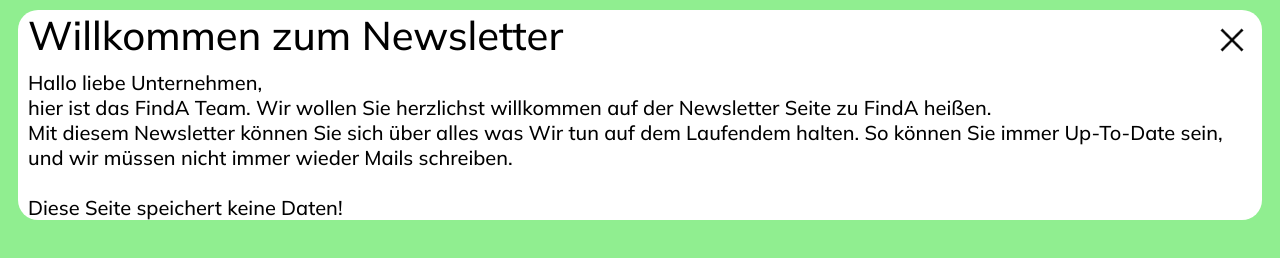
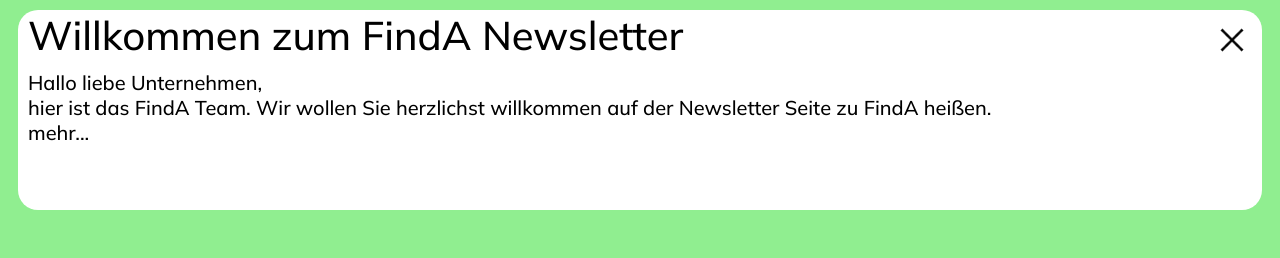
Before and after one commit to leontm-official/FindA-Unternehmens-Newsletter, a plain HTML site: page index.html in a window 1280 px wide. Drawn offline with Linux system fonts and the light colour scheme.

Commit message:
Änderungen an Text und Funktionen

```diff
--- a/index.html
+++ b/index.html
@@ -11,15 +11,16 @@
     <div class="popup" id="popup">
         <img onclick="closePopup()" title="Schließen" class="popup-close" src="./Images/Close-Icon.png">
         <div class="popup-titel" id="popup-titel">
-            Willkommen zum Newsletter
+            Willkommen zum FindA Newsletter
         </div>
         <div class="popup-beschreibung" id="popup-beschreibung">
             Hallo liebe Unternehmen, <br>
             hier ist das FindA Team. Wir wollen Sie herzlichst willkommen auf der Newsletter Seite zu FindA heißen. <br>
-            Mit diesem Newsletter können Sie sich über alles was Wir tun auf dem Laufendem halten. So können Sie immer Up-To-Date sein, und wir müssen nicht immer wieder Mails schreiben.
+            <span onclick="showRest()">mehr...</span>
+            <span id="rest" class="hide">Mit diesem Newsletter können Sie sich über alles was Wir tun auf dem Laufendem halten. So können Sie immer Up-To-Date sein, und wir müssen nicht immer wieder Mails schreiben.
             <br>
             <br>
-            Diese Seite speichert keine Daten!
+            Diese Seite speichert keine Daten!</span>
         </div>
     </div>
     <div class="site-background" id="site-background">
--- a/script.js
+++ b/script.js
@@ -1,3 +1,6 @@
 function closePopup() {
     document.getElementById("popup").classList.add("hide");
+};
+function showRest() {
+    document.getElementById("rest").classList.remove("hide");
 }
```
